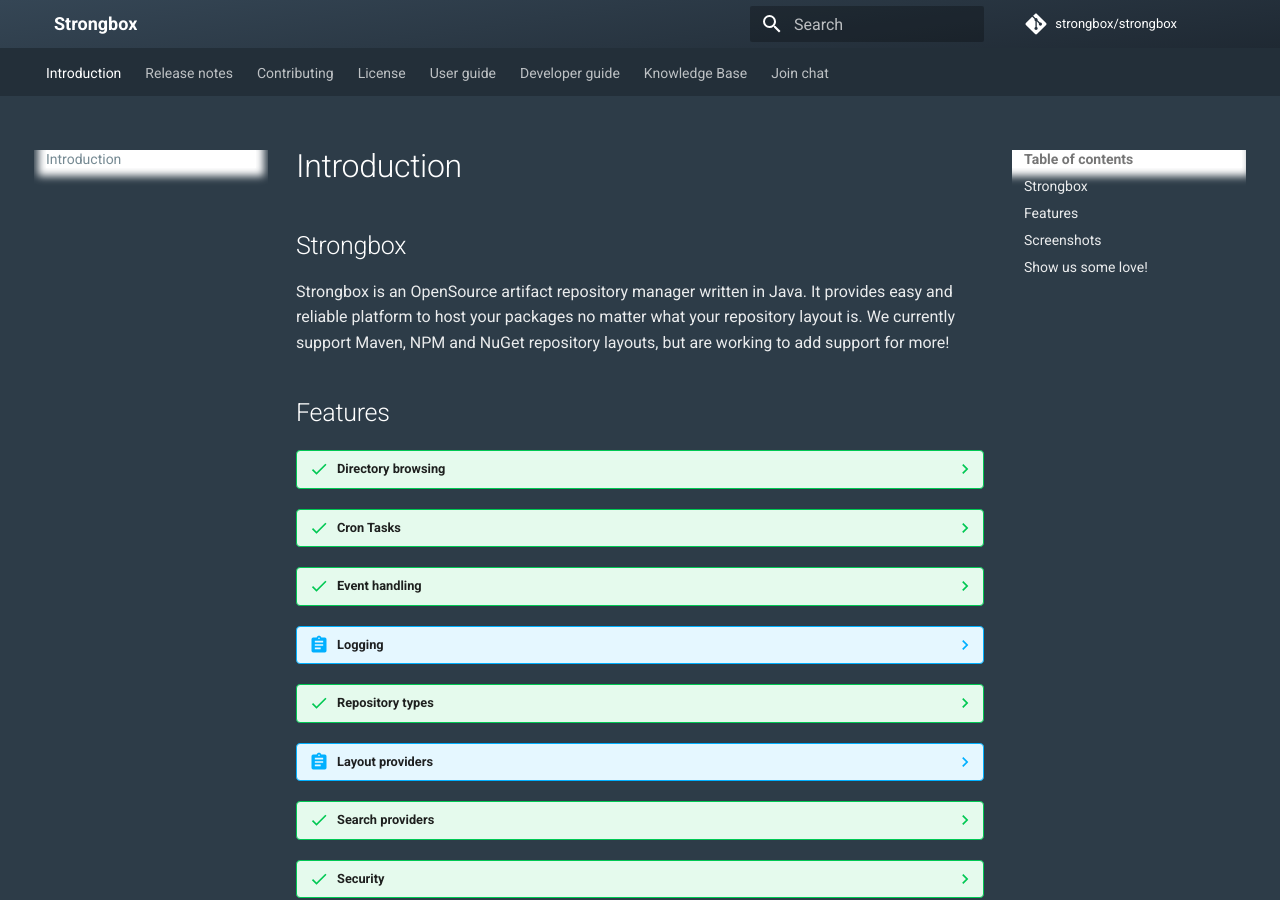
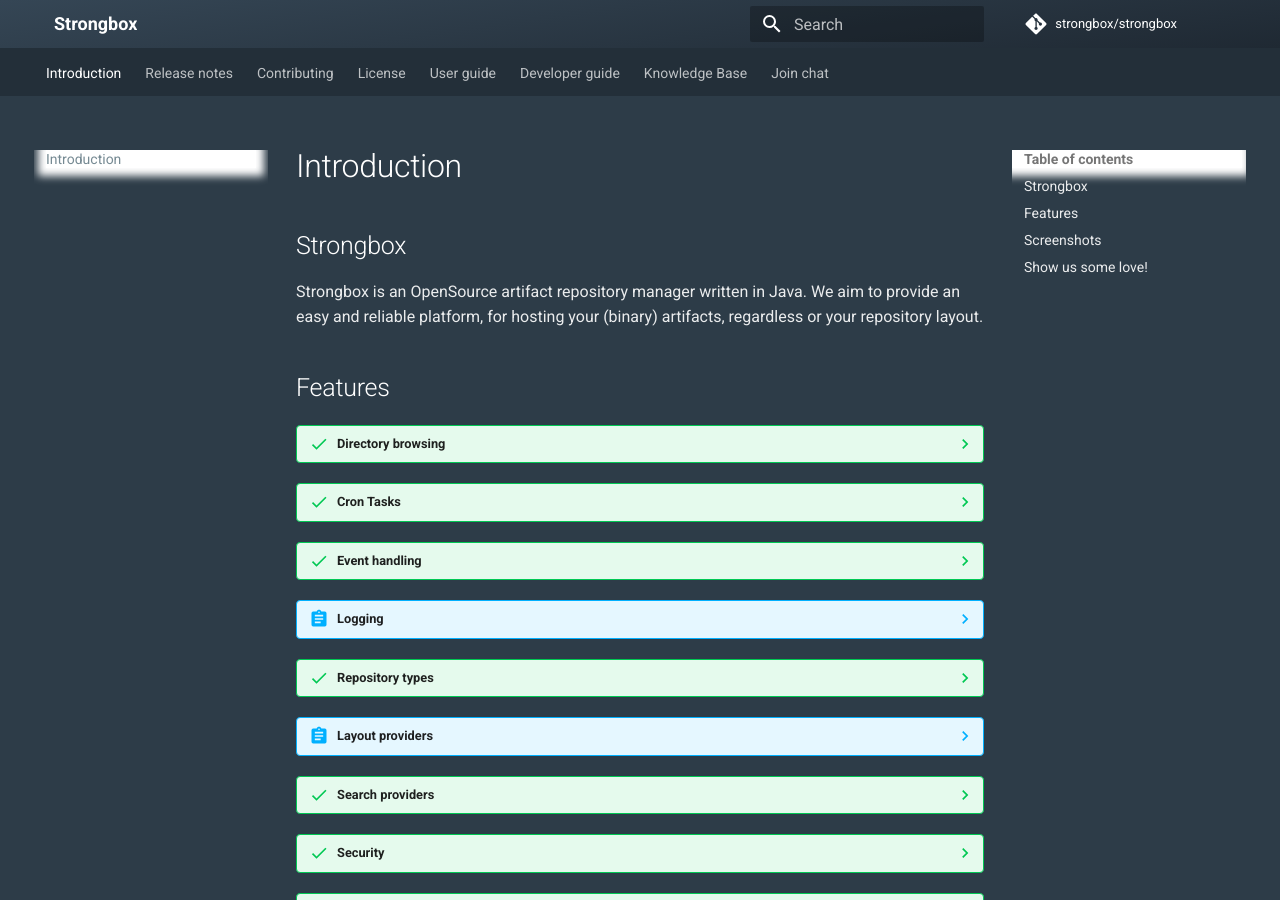
Before and after one commit to strongbox/strongbox-docs, an MkDocs documentation site: the page built from docs/index.md, in a window 1280 px wide and 900 px high. Built offline with MkDocs 1.6.1 and Material for MkDocs 9.7.7, drawn with Linux system fonts in a browser that asks for light colours; comment, search, counter and statistics services are not loaded.

Commit message:
Updating index.md page.

```diff
--- a/docs/index.md
+++ b/docs/index.md
@@ -1,8 +1,7 @@
 ## Strongbox
 
-Strongbox is an OpenSource artifact repository manager written in Java. It provides easy and reliable platform to host
-your packages no matter what your repository layout is. We currently support Maven, NPM and NuGet repository layouts,
-but are working to add support for more!
+Strongbox is an OpenSource artifact repository manager written in Java. We aim to provide an easy and reliable platform,
+for hosting your (binary) artifacts, regardless or your repository layout.
 
 ## Features
 
```
